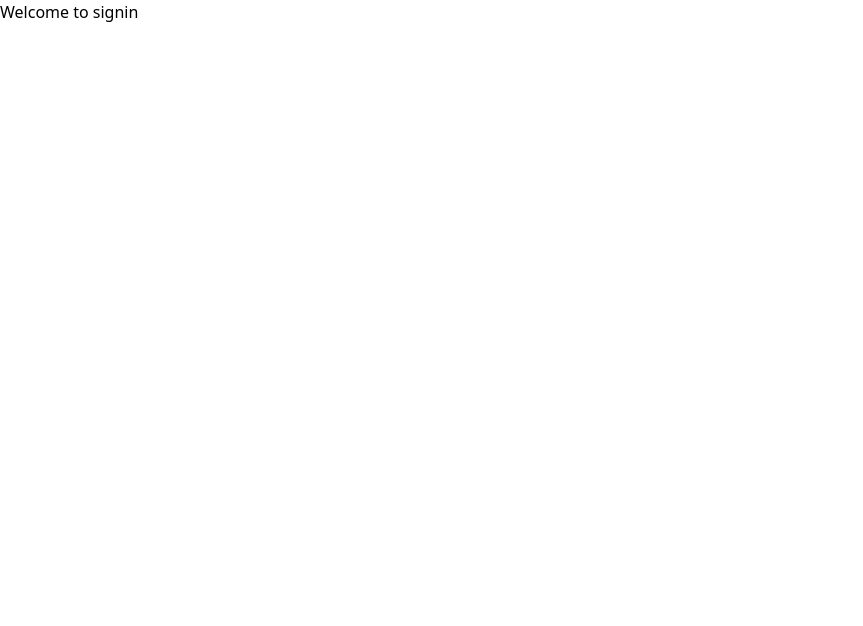
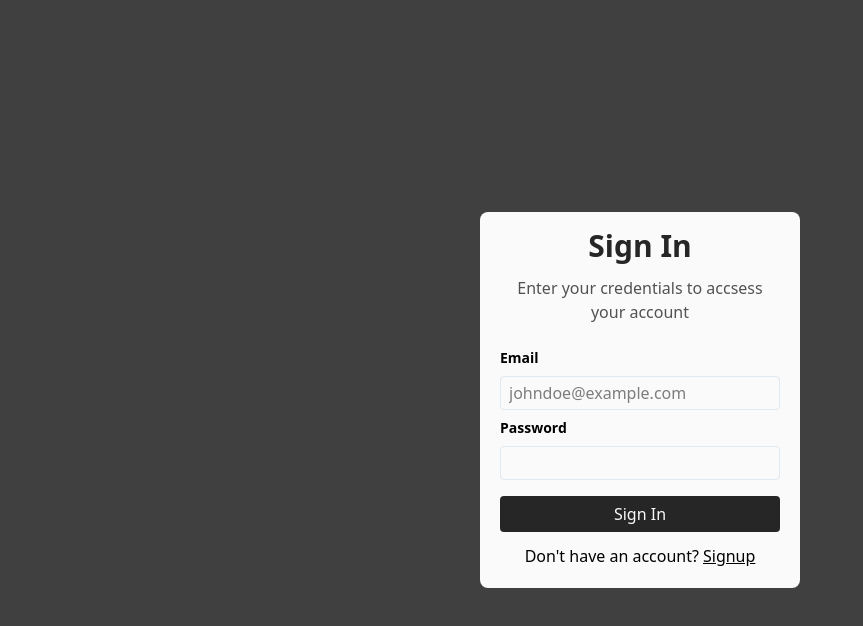
Before and after one commit to Rishabh-Damle/Paisa-Pe, a React app in the folder frontend/: page /signin in a window 1280 px wide. Shown: the top 626 px of the page, without its empty margins (0-863 px from the left). Built offline with nearby package versions, Linux system fonts and the light colour scheme; the HTML template or start-up script is replaced by a standard one.

Commit message:
Created signin page

```diff
--- a/frontend/src/pages/Signin.tsx
+++ b/frontend/src/pages/Signin.tsx
@@ -1,3 +1,28 @@
+import { Button } from "../components/ui/Button";
+import { ButtonWarning } from "../components/ui/ButtonWarning";
+import { Heading } from "../components/ui/Heading";
+import { Input } from "../components/ui/Input";
+import { SubHeading } from "../components/ui/Subheading";
+
 export function Signin() {
-  return <div>Welcome to signin</div>;
+  return (
+    <div className="bg-neutral-700 h-screen w-screen flex justify-center items-center">
+      <div className="flex-col justify-center">
+        {" "}
+        <div className="bg-neutral-50 w-80 px-5 py-2 text-center rounded-lg cursor-pointer">
+          {" "}
+          <Heading label="Sign In"></Heading>
+          <SubHeading label="Enter your credentials to accsess your account"></SubHeading>
+          <Input label="Email" placeholder="johndoe@example.com"></Input>
+          <Input label="Password" placeholder=""></Input>
+          <Button text="Sign In"></Button>
+          <ButtonWarning
+            warningText="Don't have an account?"
+            to={"/Signup"}
+            buttonText="Signup"
+          ></ButtonWarning>
+        </div>
+      </div>
+    </div>
+  );
 }
```
